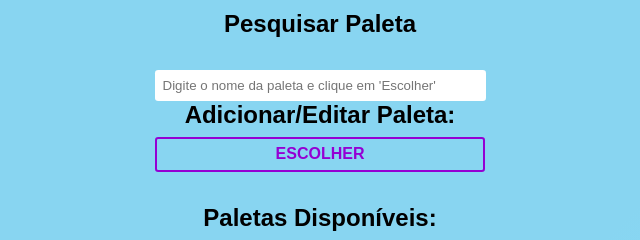
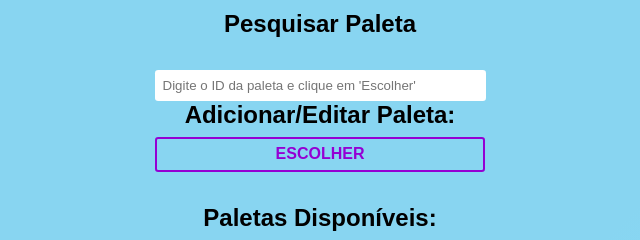
Before and after one commit to ThabataGCampos/ElGeladon, a plain HTML site: page index.html in a window 1280 px wide. Shown: the part 145-385 px from the top of the page, 320-960 px from the left. Drawn offline with Linux system fonts and the light colour scheme; no server answers.

Commit message:
Update index.html

```diff
--- a/index.html
+++ b/index.html
@@ -47,7 +47,7 @@
     <h2>Pesquisar Paleta</h2>
         <div class="paleta-escolhida-espaco">
             <div id="paleta-escolhida-input-espaco">
-                <input type="text" id="idPaleta" placeholder="Digite o nome da paleta e clique em 'Escolher'" />
+                <input type="text" id="idPaleta" placeholder="Digite o ID da paleta e clique em 'Escolher'" />
                 <div>
                   <h2>Adicionar/Editar Paleta:</h2>
                   <input type="hidden" id="id" />
```
